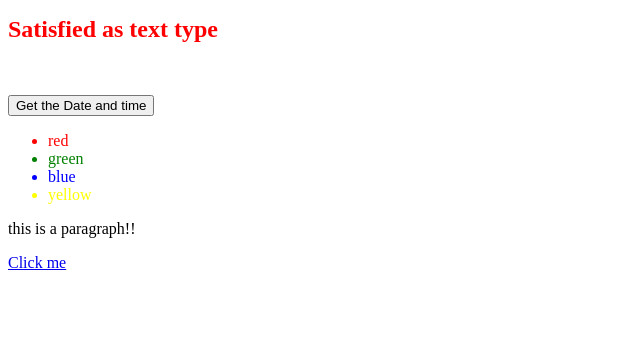
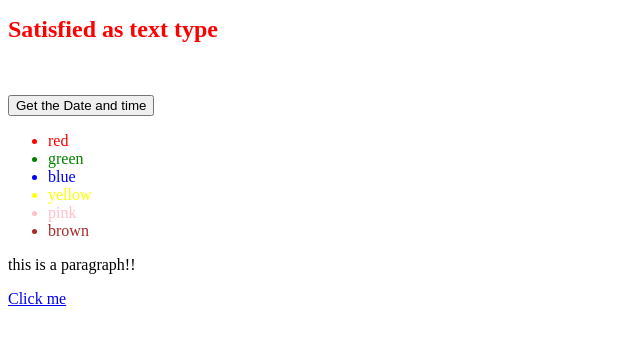
Before and after one commit to Combatd/TotalReactUseTypeScript, a React app: page / in a window 1280 px wide. Shown: the top 342 px of the page, without its empty margins (0-640 px from the left). Built offline with nearby package versions, Linux system fonts and the light colour scheme.

Commit message:
Pass fruit array to FruitLoops props

```diff
--- a/src/App.js
+++ b/src/App.js
@@ -5,9 +5,10 @@ var ReactDOM = require("react-dom");
 var Header_1 = require("./Header");
 var CustomDate_1 = require("./CustomDate");
 var FruitLoops_1 = require("./FruitLoops");
+var fruit = ["red", "green", "blue", "yellow", "pink", "brown"];
 ReactDOM.render(React.createElement("div", null,
     React.createElement(Header_1.default, { text: "Satisfied as text type" }),
     React.createElement(CustomDate_1.CustomDate, null),
-    React.createElement(FruitLoops_1.FruitLoops, null),
+    React.createElement(FruitLoops_1.FruitLoops, { fruit: fruit }),
     React.createElement("p", null, "this is a paragraph!!"),
     React.createElement("a", { href: "#" }, "Click me")), document.querySelector('#root'));
--- a/src/App.tsx
+++ b/src/App.tsx
@@ -4,11 +4,13 @@ import Header from './Header';
 import { CustomDate } from './CustomDate';
 import { FruitLoops } from './FruitLoops';
 
+let fruit: Array<string> = ["red", "green", "blue", "yellow", "pink", "brown"];
+
 ReactDOM.render(
     <div>
         <Header text="Satisfied as text type"/>
         <CustomDate />
-        <FruitLoops />
+        <FruitLoops fruit={fruit} />
         <p>this is a paragraph!!</p>
         <a href="#">Click me</a>
     </div>,
--- a/src/FruitLoops/index.js
+++ b/src/FruitLoops/index.js
@@ -2,10 +2,9 @@
 Object.defineProperty(exports, "__esModule", { value: true });
 exports.FruitLoops = void 0;
 var React = require("react");
-function FruitLoops() {
-    var fruit = ["red", "green", "blue", "yellow"];
+function FruitLoops(props) {
     return (React.createElement(React.Fragment, null,
-        React.createElement("ul", null, fruit.map(function (value, index) {
+        React.createElement("ul", null, props.fruit.map(function (value, index) {
             return React.createElement("li", { key: index, style: { color: value } },
                 " ",
                 value,
```
Also changed, not shown: src/FruitLoops/index.tsx (+6 -3 lines).
